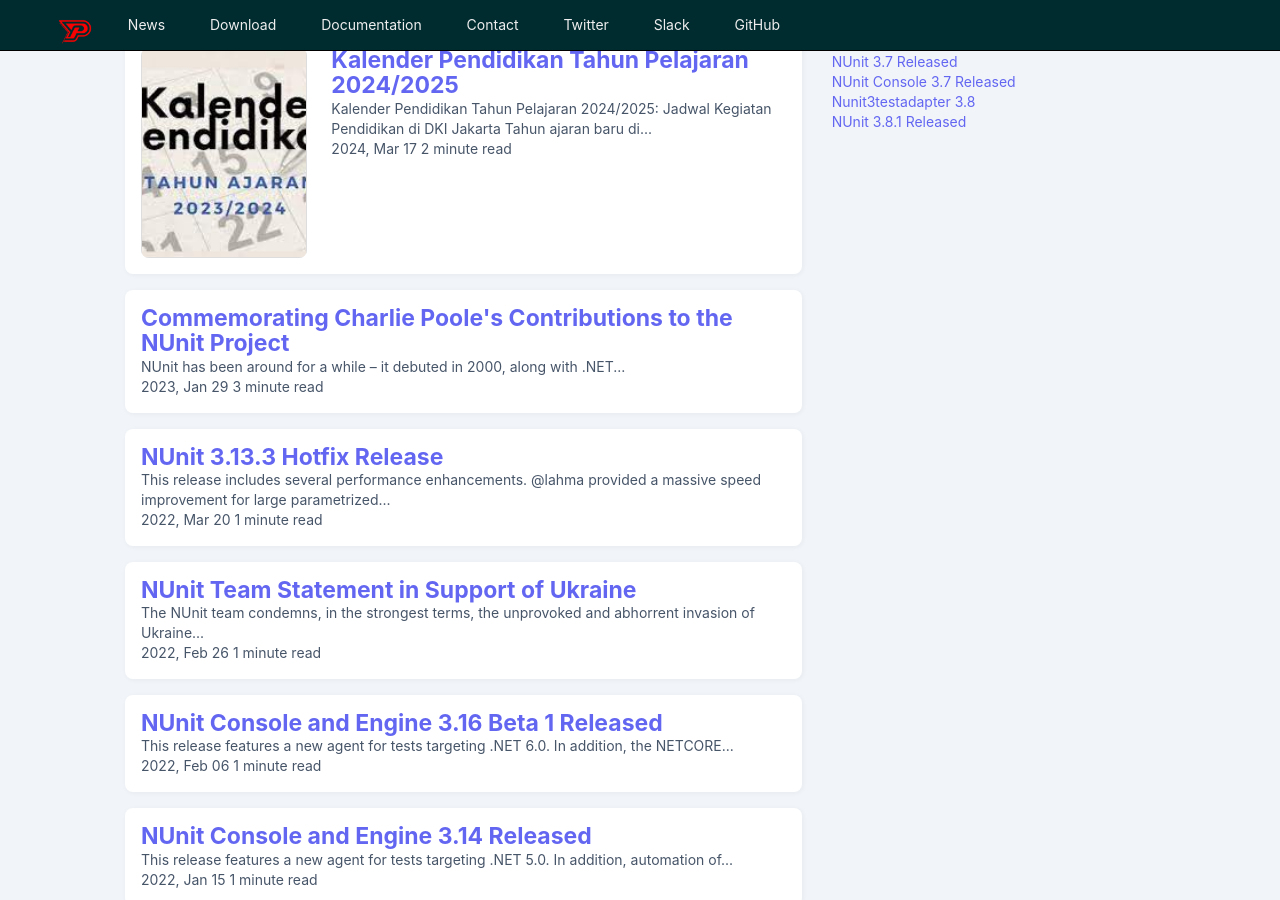
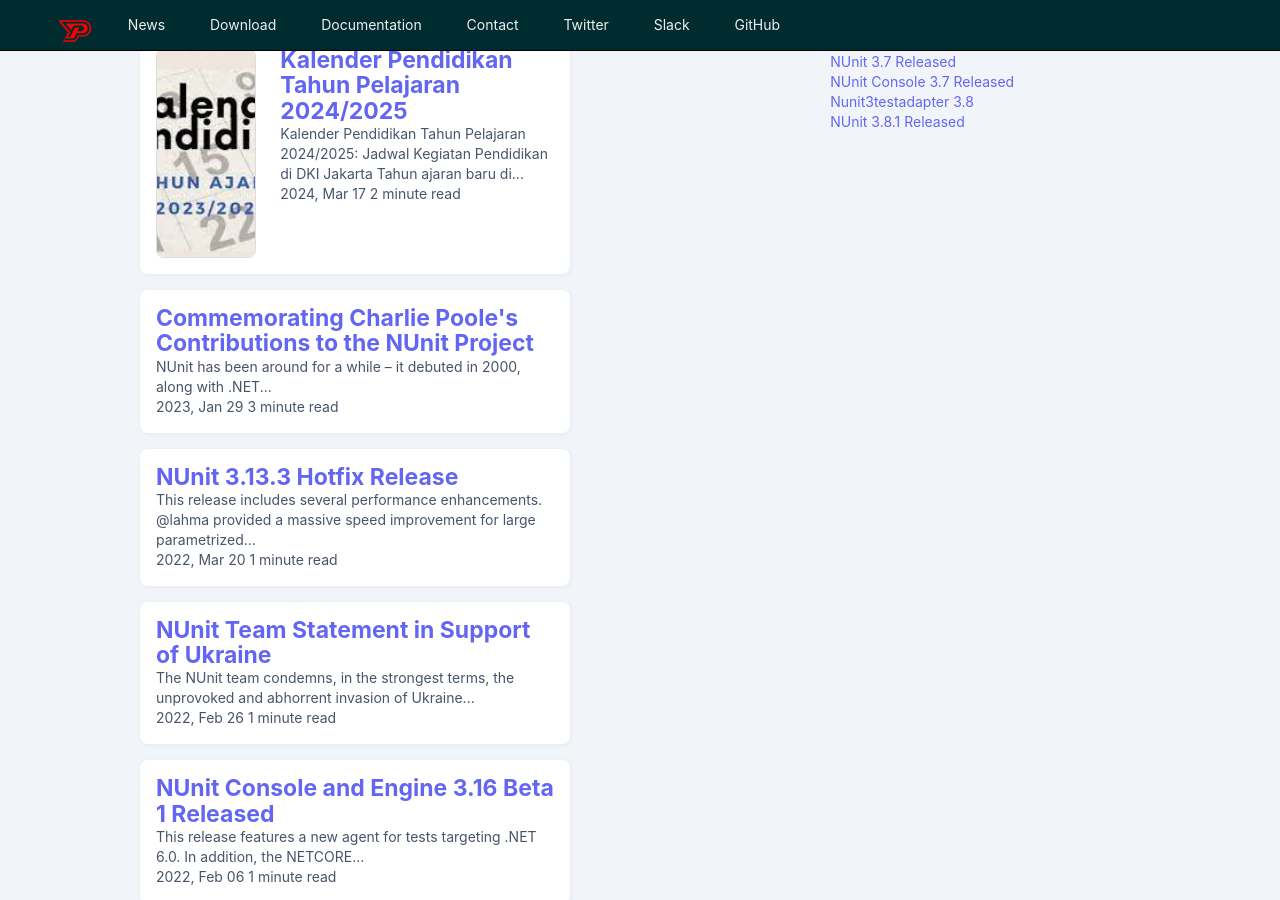
Before and after one commit to games-online-free/webtes, a Jekyll site: the page built from index.html, in a window 1280 px wide and 900 px high. Built offline with Jekyll 4.4.1, drawn with Linux system fonts in a browser that asks for light colours; nearby versions of some CDN libraries; the list of posts is cut into pages by our own code.

Commit message:
Update index.html

```diff
--- a/index.html
+++ b/index.html
@@ -2,9 +2,8 @@
 layout: default
 ---
 
-<section class='content-wrap flex-c'>
-    <div class='container row-x1 flex-sb'>
-        <div class="row">
+<section class='content-wrap flex-c'><div class='container row-x1 flex-sb'>
+<div class="main-wrap">
 <div class="col-md-8 blog-posts index-post-wrap list-items">
 {% for post in paginator.posts %}
 <article class="post hentry item-{{ forloop.index }}">
@@ -29,12 +28,7 @@
 </article>
 
 {% endfor %}
-</div>
-<div class="col-md-4">
-        <!-- sidebar content -->
-        {% include popular_articles.html %}
-      </div>
-</div>
-</div>
-</section>
+</div></div>
+<div class="col-md-4"><!-- sidebar content -->{% include popular_articles.html %}</div>
+</div></section>
 {% include pagination.html %}
```
